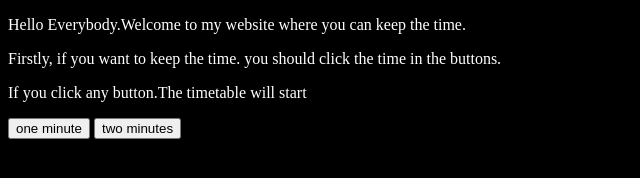
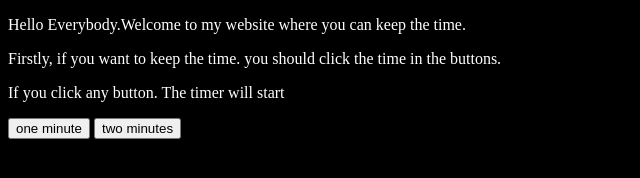
Before and after one commit to vakkas1234/Timer, a plain HTML site: page index.html in a window 1280 px wide. Shown: the full height of the page, 0-640 px from the left. Drawn offline with Linux system fonts and the light colour scheme.

Commit message:
Update index.html

```diff
--- a/index.html
+++ b/index.html
@@ -9,7 +9,7 @@
 <body>
     <p>Hello Everybody.Welcome to my  website where you can keep the time. </p>
     <p>Firstly, if you want to keep the time. you should click  the time in the buttons.</p>
-    <p>If you click  any button.The timetable will start</p>
+    <p>If you click  any button. The timer will start</p>
     <button onclick="click1()">one minute</button>
     <button onclick="click2()">two minutes</button>
 
```
